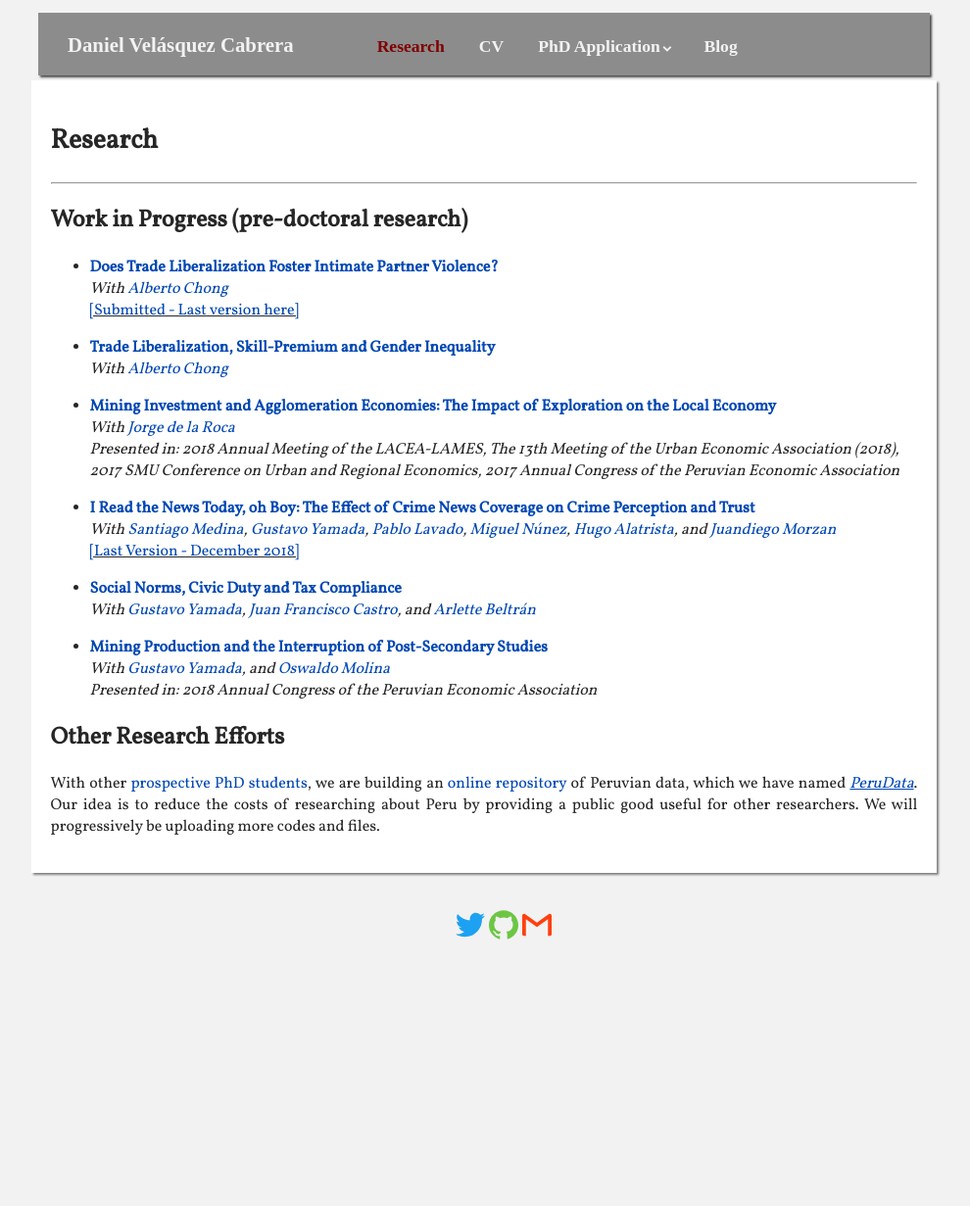
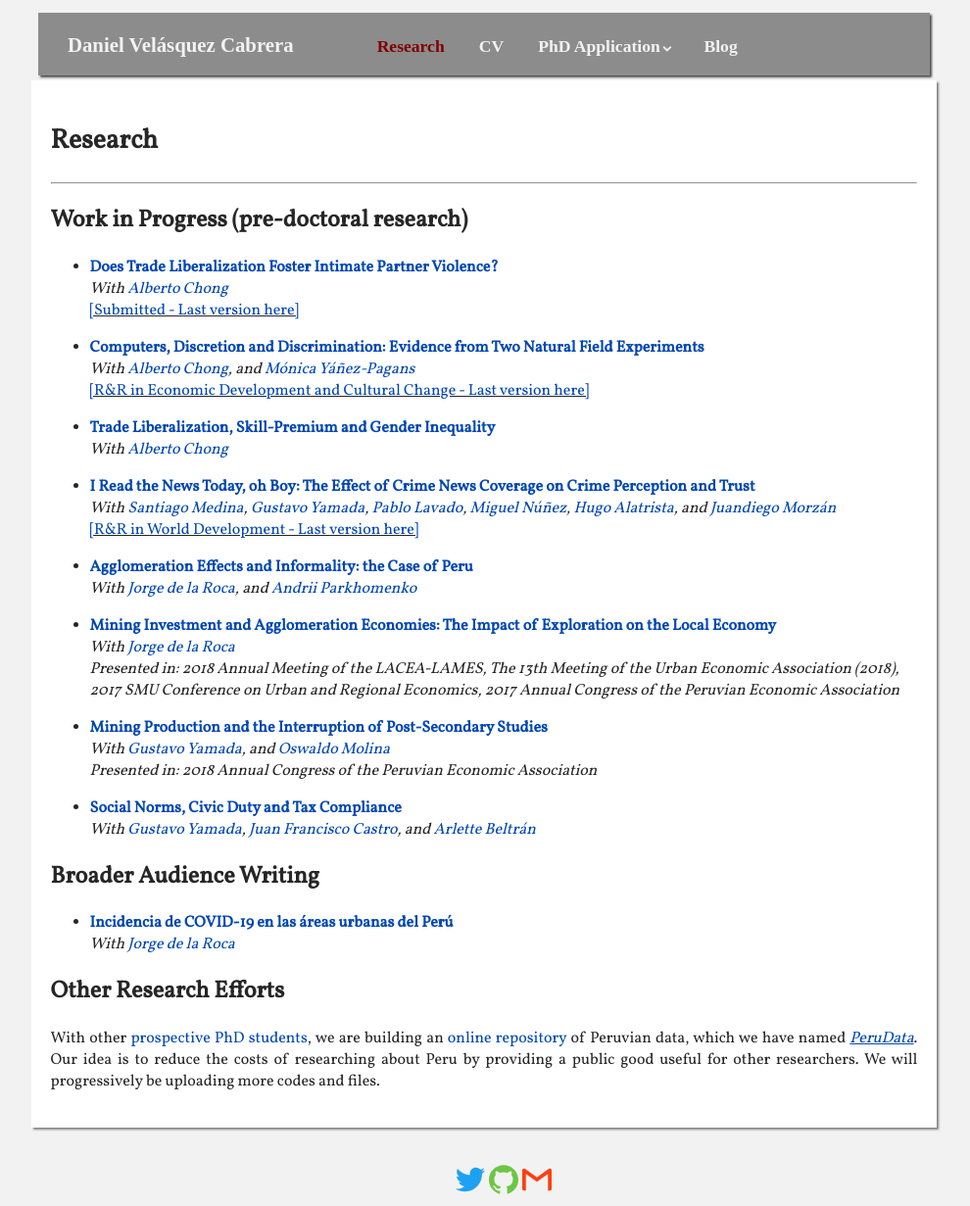
Before and after one commit to dvelasquezc/dvelasquezc.github.io, a Jekyll site: the page built from _pages/research.md, in a window 1280 px wide. Shown: the whole page at 98% size, without its empty margins (146-1136 px from the left). Built offline with Jekyll 4.4.1, drawn with Linux system fonts in a browser that asks for light colours; some web fonts are replaced; before the commit the page ends 971 px from its top, so only the background shows below that.

Commit message:
update new research

```diff
--- a/_data/authors.yml
+++ b/_data/authors.yml
@@ -36,3 +36,9 @@ Santiago Medina:
 
 Juandiego Morzan:
   webpage: 'https://www.linkedin.com/in/juandiego-morzán-4b02bb137/'
+
+Mónica Yáñez-Pagans:
+  webpage: 'https://blogs.worldbank.org/es/team/monica-yanez-pagans'
+
+Andrii Parkhomenko:
+  webpage: 'https://www.andrii-parkhomenko.net/'
--- a/_pages/research.md
+++ b/_pages/research.md
@@ -60,10 +60,21 @@ dropdown_folder: "no"
 				<u>{{ paper.pdf }}</u>
 			</div>
 			{% endif %}
-
 			{% if paper.title == 'Does Trade Liberalization Foster Intimate Partner Violence?' %}
 			<div class = "pdf">
 				<u><a href="{{ "/assets/pdfs/trade_violence.pdf" | prepend: site.baseurl | prepend: site.url }}" target="_blank"> [Submitted - Last version here] </a></u>
+			</div>
+			{% endif %}
+
+			{% if paper.title == 'Computers, Discretion and Discrimination: Evidence from Two Natural Field Experiments' %}
+			<div class = "pdf">
+				<u><a href="{{ "/assets/pdfs/digital_police.pdf" | prepend: site.baseurl | prepend: site.url }}" target="_blank"> [R&R in Economic Development and Cultural Change - Last version here] </a></u>
+			</div>
+			{% endif %}
+
+			{% if paper.title == 'I Read the News Today, oh Boy: The Effect of Crime News Coverage on Crime Perception and Trust' %}
+			<div class = "pdf">
+				<u><a href="{{ "/assets/pdfs/paper_crime.pdf" | prepend: site.baseurl | prepend: site.url }}" target="_blank"> [R&R in World Development - Last version here] </a></u>
 			</div>
 			{% endif %}
 
@@ -74,14 +85,23 @@ dropdown_folder: "no"
 			</div>
 			{% endif %}
 
+
+
+
 		</ul>
 		</div>
 
 	{% endfor %}
 </div>
 
+<h2> Broader Audience Writing </h2>
+<ul>
+<li style="font-weight: bold;"><a href ="https://jorgedelaroca.name/r_covidperu.pdf"> Incidencia de COVID-19 en las áreas urbanas del Perú </a></li>
+	<i> With <a href ="https://jorgedelaroca.name/index.html"> Jorge de la Roca</a></i>
+</ul>
+
+
 <h2> Other Research Efforts </h2>
-
 <div class="text">
    <p> With other <a href="https://github.com/orgs/PeruData/people">prospective PhD students</a>, we are building an <a href="https://github.com/PeruData"> online repository</a> of Peruvian data, which we have named <a href="https://github.com/PeruData"><u><i>PeruData</i></u></a>. Our idea is to reduce the costs of researching about Peru by providing a public good useful for other researchers. We will progressively be uploading more codes and files.</p>
 </div>
--- /dev/null
+++ b/_research/peurban.md
@@ -0,0 +1,17 @@
+---
+title: "Agglomeration Effects and Informality: the Case of Peru"
+coauthors: Jorge de la Roca, Andrii Parkhomenko
+pubstatus: mimeo
+presented: "no"
+pdf: "no"
+abstract: ''
+order_paper: 4
+layout: page
+---
+<p><b>Co-author(s)</b>: {{ page.coauthors }} </p>
+
+{% if page.presented != 'no' %}
+<p><b>Presented in</b>: {{ page.presented }} </p>
+{% endif %}
+
+<div class ="text"><p><b>Abstract</b>: {{ page.abstract }} </p></div>
```
Also changed, not shown: _research/crime_perception.md (+7 -7 lines), _research/digital_police.md (added, +17 -0 lines), _research/exploration_agglomeration.md (+1 -1 lines), _research/social_norms_sunat.md (+1 -1 lines), _research/trade_violence.md (+1 -1 lines), 4 other files.
